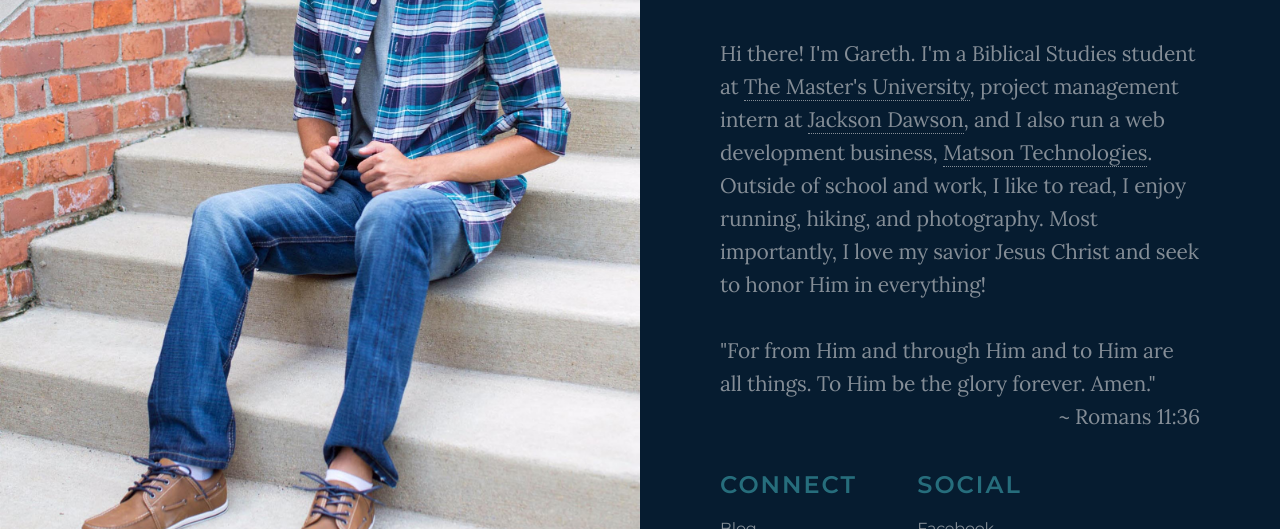
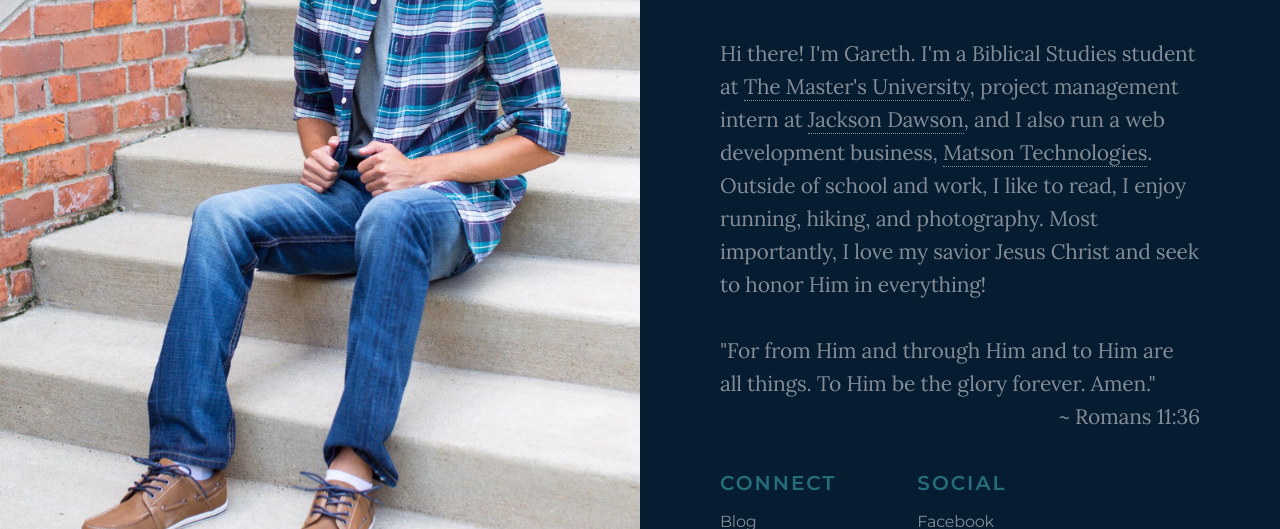
Before and after one commit to gerdums/garethmatson.com, a plain HTML site: page index.html in a window 1280 px wide. Shown: the part 271-800 px from the top of the page. Drawn offline with Linux system fonts and the light colour scheme.

Commit message:
increased readability of h3

```diff
--- a/assets/css/split.css
+++ b/assets/css/split.css
@@ -210,9 +210,9 @@ body.page-template-page-fullsingle-split {
   .split-lists .split-list h3 {
     font-weight: 600;
     text-transform: uppercase;
-    font-size: 24px;
-    line-height: 24px;
-    margin-bottom: 24px;
+    font-size: 20px;
+    line-height: 20px;
+    margin-bottom: 21px;
     color: #47bec7;
     letter-spacing: 2px;
     opacity: 0.5; }
```
